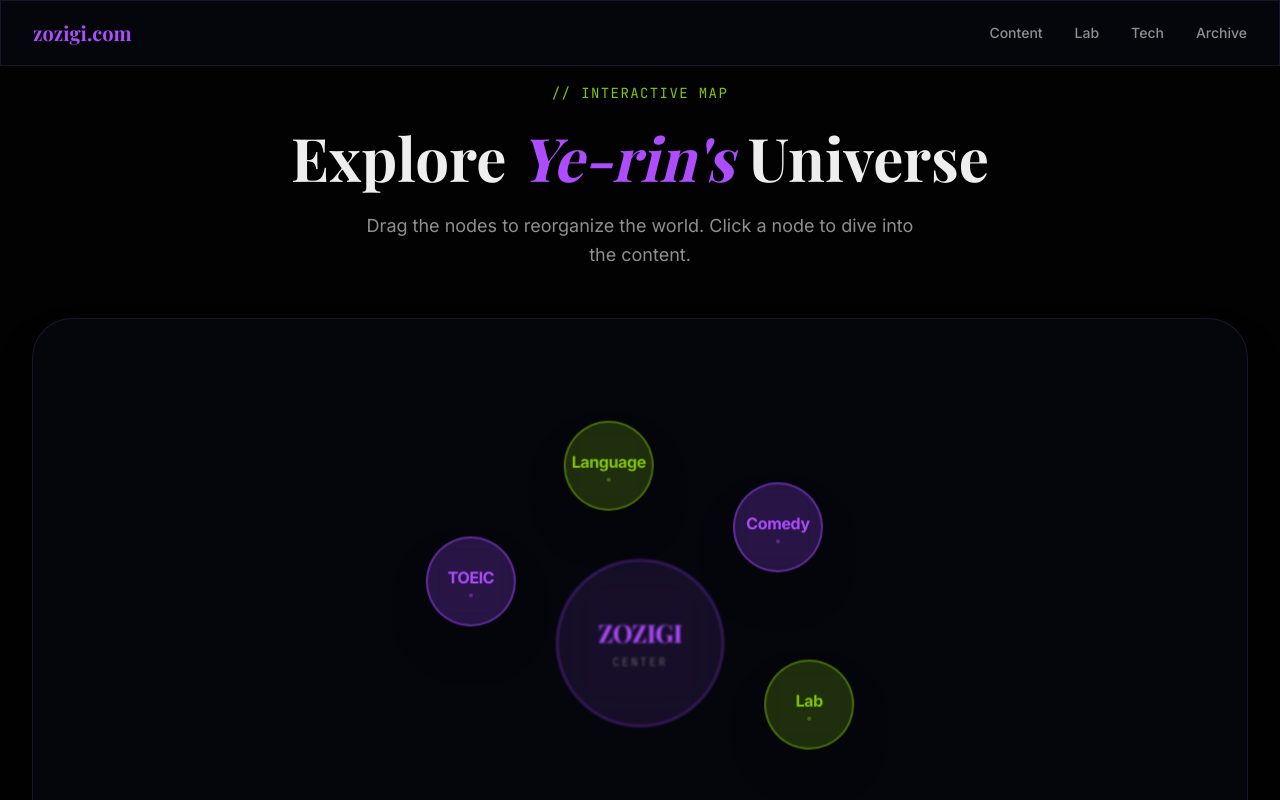
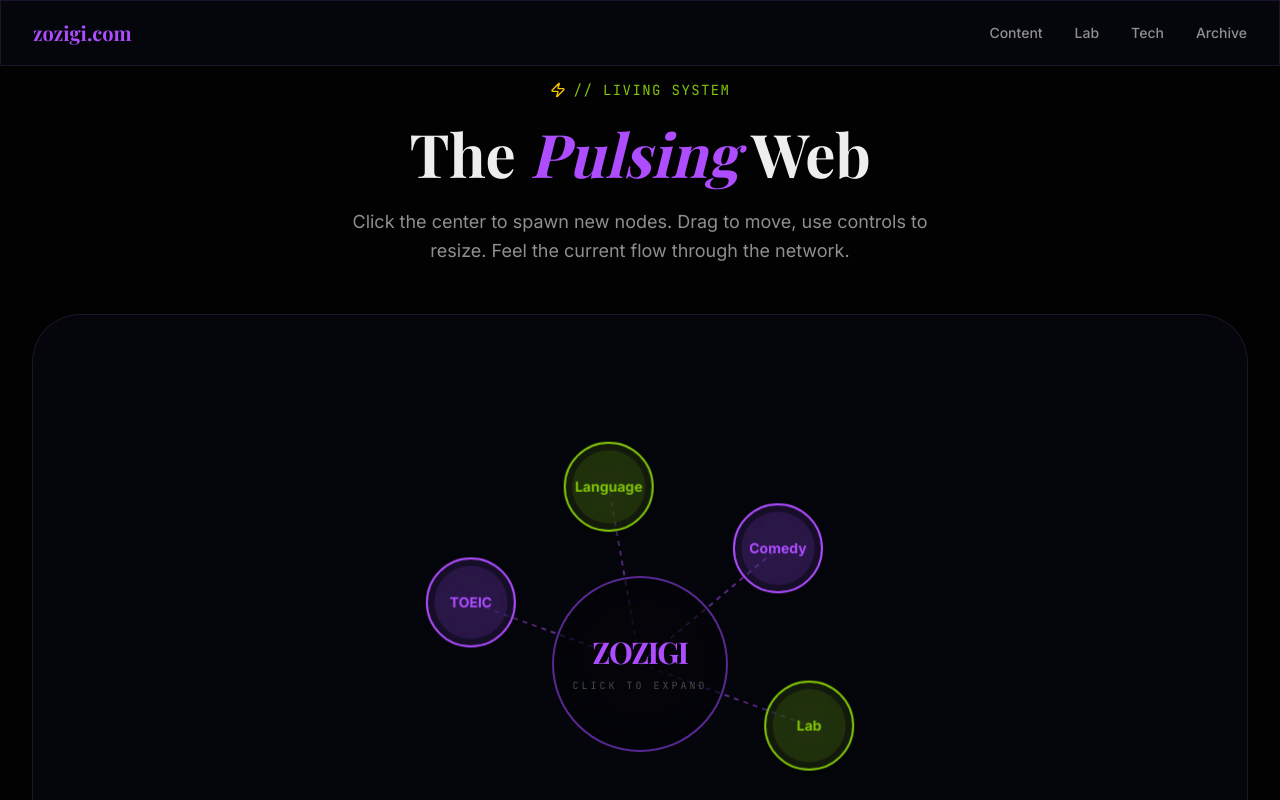
Before and after one commit to kuris/seoyerin, a Next.js app: page / in a window 1280 px wide. Shown: the top 800 px of the page. Built offline with nearby package versions, Linux system fonts and the light colour scheme; a web font is replaced by a local one.

Commit message:
Enhance Mindmap with node spawning, resizing, and current animations

```diff
--- a/components/mindmap.tsx
+++ b/components/mindmap.tsx
@@ -1,7 +1,8 @@
 "use client"
 
-import React, { useState, useRef } from "react"
-import { motion } from "framer-motion"
+import React, { useState, useRef, useEffect } from "react"
+import { motion, AnimatePresence } from "framer-motion"
+import { Plus, Maximize2, Minimize2, Zap } from "lucide-react"
 
 const initialNodes = [
   { id: 1, label: "TOEIC", angle: 200, size: 90, color: "primary" },
@@ -19,6 +20,20 @@ export function Mindmap() {
     setNodes((prev) => prev.map((n) => (n.id === id ? { ...n, ...patch } : n)))
   }
 
+  function addNode() {
+    const id = Date.now()
+    const labels = ["Insight", "New Idea", "Project", "Archive", "Secret"]
+    const label = labels[Math.floor(Math.random() * labels.length)]
+    const newNode = {
+      id,
+      label: `${label} #${nodes.length + 1}`,
+      angle: Math.random() * 360,
+      size: 80,
+      color: Math.random() > 0.5 ? "primary" : "accent",
+    }
+    setNodes((prev) => [...prev, newNode])
+  }
+
   function handleDragEnd(e: any, info: any, nodeId: number) {
     const rect = containerRef.current?.getBoundingClientRect()
     if (!rect) return
@@ -34,49 +49,91 @@ export function Mindmap() {
     const newRadius = Math.round(Math.sqrt(dx * dx + dy * dy))
 
     updateNode(nodeId, { angle: Math.round(normAngle) })
-    setRadius(Math.min(Math.max(newRadius, 80), 300))
+    setRadius(Math.min(Math.max(newRadius, 80), 350))
   }
 
   return (
-    <section id="mindmap" className="relative py-20 bg-background overflow-hidden min-h-[90vh] flex flex-col justify-center">
+    <section id="mindmap" className="relative py-20 bg-background overflow-hidden min-h-[95vh] flex flex-col justify-center">
       <div className="mx-auto max-w-7xl px-4 sm:px-6 lg:px-8 w-full">
         <div className="text-center mb-12">
-          <span className="text-accent font-mono text-sm tracking-widest uppercase">
-            {"// Interactive Map"}
+          <span className="text-accent font-mono text-sm tracking-widest uppercase flex items-center justify-center gap-2">
+            <Zap className="w-4 h-4 animate-pulse text-yellow-400" />
+            {"// Living System"}
           </span>
           <h2 className="font-[family-name:var(--font-playfair)] text-4xl sm:text-6xl font-bold mt-4 leading-tight">
-            Explore <span className="text-primary italic">Ye-rin&apos;s</span> Universe
+            The <span className="text-primary italic">Pulsing</span> Web
           </h2>
           <p className="text-muted-foreground mt-4 max-w-xl mx-auto text-lg leading-relaxed">
-            Drag the nodes to reorganize the world. Click a node to dive into the content.
+            Click the center to spawn new nodes. Drag to move, use controls to resize.
+            Feel the current flow through the network.
           </p>
         </div>
 
-        <div className="relative h-[650px] w-full glass rounded-[2.5rem] overflow-hidden border border-border/50 shadow-2xl bg-gradient-to-b from-transparent to-muted/10">
-          <div ref={containerRef} className="relative w-full h-full touch-none select-none">
-
-            {/* Center Node */}
-            <div className="absolute top-1/2 left-1/2 -translate-x-1/2 -translate-y-1/2 z-10 pointer-events-none">
-              <motion.div
-                animate={{
-                  scale: [1, 1.05, 1],
-                  filter: ["blur(0px)", "blur(1px)", "blur(0px)"]
-                }}
-                transition={{
-                  duration: 4,
-                  repeat: Infinity,
-                  ease: "easeInOut"
-                }}
-                className="w-40 h-40 rounded-full bg-primary/10 border-2 border-primary/30 backdrop-blur-xl flex items-center justify-center shadow-[0_0_80px_rgba(var(--primary),0.15)]"
-              >
-                <div className="text-center">
-                  <span className="block font-[family-name:var(--font-playfair)] font-bold text-primary text-2xl tracking-tight">ZOZIGI</span>
-                  <span className="block text-[11px] font-mono text-muted-foreground uppercase tracking-[0.2em] mt-1 opacity-60">Center</span>
-                </div>
-              </motion.div>
+        <div className="relative h-[700px] w-full glass rounded-[3rem] overflow-hidden border border-border/50 shadow-2xl bg-gradient-to-br from-transparent via-primary/5 to-accent/5">
+          {/* Background Animated Currents */}
+          <div className="absolute inset-0 opacity-20 pointer-events-none">
+            <div className="absolute inset-0 bg-[radial-gradient(circle_at_50%_50%,rgba(var(--primary-rgb),0.1),transparent_70%)]" />
           </div>
 
-            {/* Draggable Nodes */}
+          <div ref={containerRef} className="relative w-full h-full touch-none select-none">
+            {/* SVG Layer for Connections */}
+            <svg className="absolute inset-0 w-full h-full pointer-events-none">
+              <defs>
+                <linearGradient id="lineGradient" x1="0%" y1="0%" x2="100%" y2="100%">
+                  <stop offset="0%" stopColor="var(--primary)" stopOpacity="0.2" />
+                  <stop offset="50%" stopColor="var(--primary)" stopOpacity="0.5">
+                    <animate attributeName="offset" values="0;1;0" dur="3s" repeatCount="indefinite" />
+                  </stop>
+                  <stop offset="100%" stopColor="var(--primary)" stopOpacity="0.2" />
+                </linearGradient>
+              </defs>
+              {nodes.map((node) => {
+                const rad = (node.angle * Math.PI) / 180
+                // Simplified SVG lines pointing to center
+                return (
+                  <g key={`connection-${node.id}`}>
+                    <line
+                      x1="50%"
+                      y1="50%"
+                      x2={`calc(50% + ${Math.cos(rad) * radius}px)`}
+                      y2={`calc(50% + ${Math.sin(rad) * radius}px)`}
+                      stroke="url(#lineGradient)"
+                      strokeWidth="2"
+                      strokeDasharray="5,5"
+                    >
+                        <animate attributeName="stroke-dashoffset" from="100" to="0" dur="10s" repeatCount="indefinite" />
+                    </line>
+                  </g>
+                )
+              })}
+            </svg>
+
+            {/* Center Node (Click to Add) */}
+            <div className="absolute top-1/2 left-1/2 -translate-x-1/2 -translate-y-1/2 z-30">
+              <motion.button
+                onClick={addNode}
+                whileHover={{ scale: 1.1 }}
+                whileTap={{ scale: 0.9 }}
+                animate={{
+                  boxShadow: [
+                    "0 0 20px rgba(var(--primary-rgb), 0.2)",
+                    "0 0 40px rgba(var(--primary-rgb), 0.4)",
+                    "0 0 20px rgba(var(--primary-rgb), 0.2)"
+                  ]
+                }}
+                transition={{ duration: 2, repeat: Infinity }}
+                className="w-44 h-44 rounded-full bg-background/40 border-2 border-primary/50 backdrop-blur-2xl flex flex-col items-center justify-center group"
+              >
+                <div className="relative">
+                  <span className="block font-[family-name:var(--font-playfair)] font-bold text-primary text-3xl tracking-tighter group-hover:scale-110 transition-transform">ZOZIGI</span>
+                  <Plus className="absolute -top-6 -right-6 w-8 h-8 text-primary opacity-0 group-hover:opacity-100 transition-all duration-300 transform group-hover:rotate-90" />
+                </div>
+                <span className="block text-[10px] font-mono text-muted-foreground uppercase tracking-[0.3em] mt-2 opacity-50">Click to Expand</span>
+              </motion.button>
+            </div>
+
+            {/* Draggable & Resizable Nodes */}
+            <AnimatePresence>
               {nodes.map((node) => {
                 const rad = (node.angle * Math.PI) / 180
                 const x = Math.cos(rad) * radius
@@ -89,35 +146,68 @@ export function Mindmap() {
                     dragMomentum={false}
                     dragConstraints={containerRef}
                     onDragEnd={(e, info) => handleDragEnd(e, info, node.id)}
-                  initial={{ opacity: 0, scale: 0 }}
+                    initial={{ opacity: 0, scale: 0, x: 0, y: 0 }}
                     animate={{
                       opacity: 1,
                       scale: 1,
                       x: x,
                       y: y
                     }}
-                  whileHover={{ scale: 1.1, zIndex: 30 }}
-                  whileTap={{ scale: 0.95 }}
-                  className="absolute left-1/2 top-1/2 z-20 cursor-grab active:cursor-grabbing"
+                    exit={{ opacity: 0, scale: 0 }}
+                    whileHover={{ zIndex: 50 }}
+                    className="absolute left-1/2 top-1/2 z-20"
                     style={{
                       marginLeft: -node.size / 2,
                       marginTop: -node.size / 2,
                     }}
                   >
-                  <div
-                    className={`flex flex-col items-center justify-center rounded-full border-2 shadow-2xl backdrop-blur-md transition-all duration-500 ${
+                    <div className="relative group cursor-grab active:cursor-grabbing">
+                      {/* Node Body */}
+                      <motion.div
+                        animate={{
+                          borderWidth: [2, 4, 2],
+                          borderColor: node.color === "primary" ? ["rgba(var(--primary-rgb), 0.4)", "rgba(var(--primary-rgb), 0.8)", "rgba(var(--primary-rgb), 0.4)"] : ["rgba(var(--accent-rgb), 0.4)", "rgba(var(--accent-rgb), 0.8)", "rgba(var(--accent-rgb), 0.4)"]
+                        }}
+                        transition={{ duration: 3, repeat: Infinity, ease: "easeInOut" }}
+                        className={`flex flex-col items-center justify-center rounded-full shadow-2xl backdrop-blur-xl transition-all duration-500 overflow-hidden ${
                           node.color === "primary"
-                        ? "bg-primary/20 border-primary/40 text-primary hover:border-primary hover:bg-primary/30"
-                        : "bg-accent/20 border-accent/40 text-accent hover:border-accent hover:bg-accent/30"
+                            ? "bg-primary/10 text-primary"
+                            : "bg-accent/10 text-accent"
                         }`}
                         style={{ width: node.size, height: node.size }}
                       >
-                    <span className="font-bold text-sm sm:text-base tracking-tight">{node.label}</span>
-                    <div className="w-1 h-1 rounded-full bg-current mt-1 opacity-40 animate-pulse" />
+                        <span className="font-bold text-sm text-center px-2 leading-tight">{node.label}</span>
+                        {/* Internal "Current" animation */}
+                        <motion.div
+                          animate={{
+                            opacity: [0.1, 0.3, 0.1],
+                            scale: [0.8, 1.2, 0.8]
+                          }}
+                          transition={{ duration: 2, repeat: Infinity }}
+                          className="absolute inset-0 bg-current opacity-5 pointer-events-none rounded-full"
+                        />
+                      </motion.div>
+
+                      {/* Resize Controls (Visible on hover) */}
+                      <div className="absolute -top-2 -right-10 flex flex-col gap-1 opacity-0 group-hover:opacity-100 transition-opacity duration-300 z-50">
+                        <button
+                          onClick={(e) => { e.stopPropagation(); updateNode(node.id, { size: Math.min(node.size + 10, 150) }) }}
+                          className="p-1.5 bg-background/80 border border-border rounded-full hover:bg-primary/20 hover:text-primary transition-colors shadow-lg"
+                        >
+                          <Maximize2 className="w-3.5 h-3.5" />
+                        </button>
+                        <button
+                          onClick={(e) => { e.stopPropagation(); updateNode(node.id, { size: Math.max(node.size - 10, 60) }) }}
+                          className="p-1.5 bg-background/80 border border-border rounded-full hover:bg-accent/20 hover:text-accent transition-colors shadow-lg"
+                        >
+                          <Minimize2 className="w-3.5 h-3.5" />
+                        </button>
+                      </div>
                     </div>
                   </motion.div>
                 )
               })}
+            </AnimatePresence>
           </div>
         </div>
       </div>
```
Lines whose indentation alone changed are shown as unchanged.
